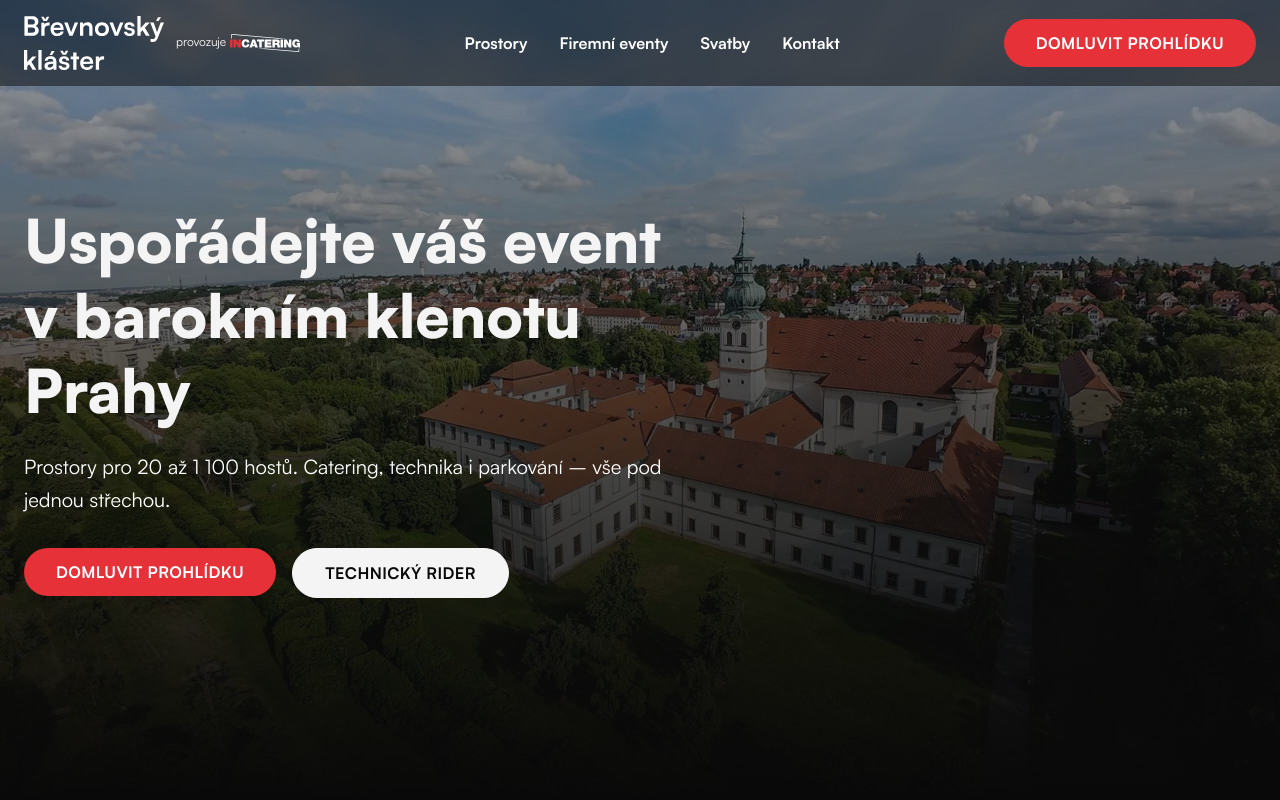
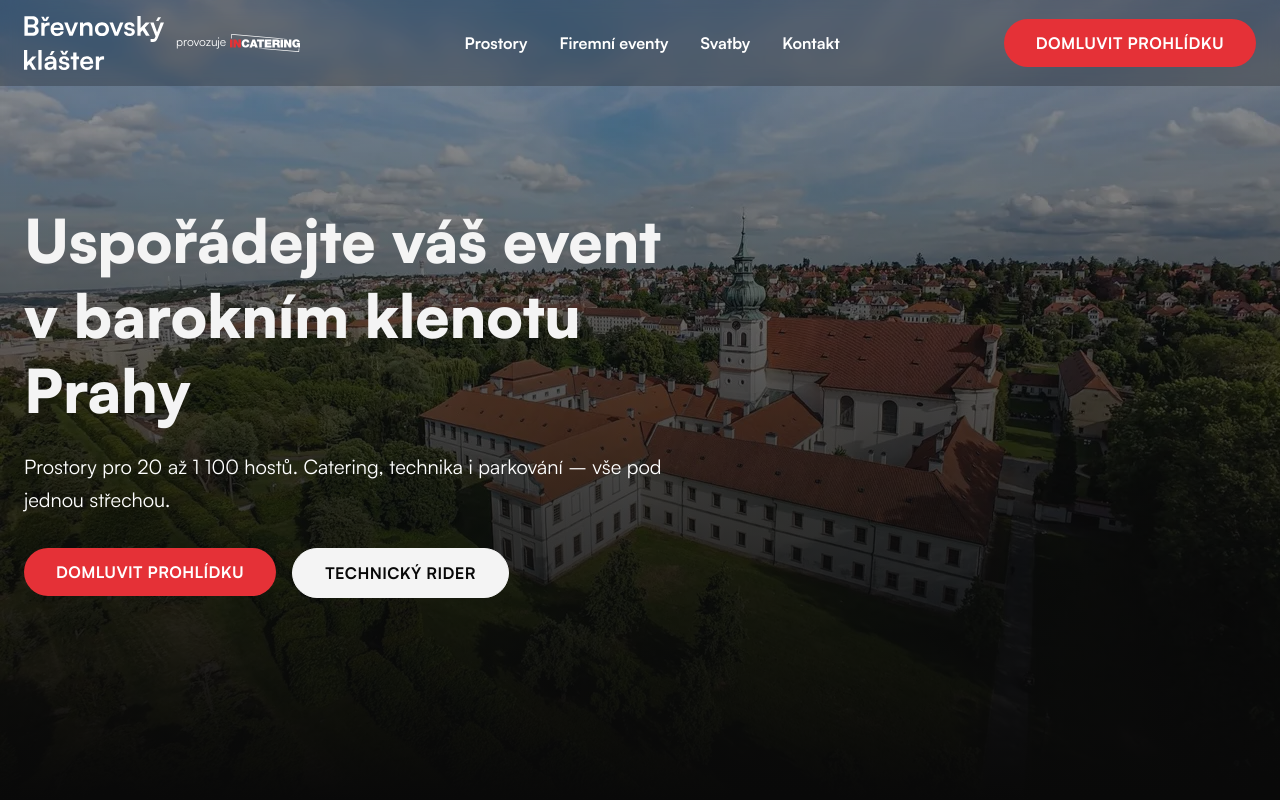
Before and after one commit to lsei27/brevnovevents, a Next.js app: page / in a window 1280 px wide. Shown: the top 800 px of the page. Built offline with nearby package versions, Linux system fonts and the light colour scheme.

Commit message:
style: reduce header initial background opacity to 25% (75% transparency)

```diff
--- a/src/components/layout/Header.tsx
+++ b/src/components/layout/Header.tsx
@@ -25,7 +25,7 @@ export function Header() {
   return (
     <header
       className={`fixed top-0 left-0 right-0 z-50 transition-colors duration-300 ${
-        isScrolled ? "bg-brand-black/95 backdrop-blur-md" : "bg-brand-black/50 backdrop-blur-sm"
+        isScrolled ? "bg-brand-black/95 backdrop-blur-md" : "bg-brand-black/25 backdrop-blur-sm"
       }`}
     >
       <nav className="mx-auto flex max-w-7xl items-center justify-between px-6 py-4">
```
